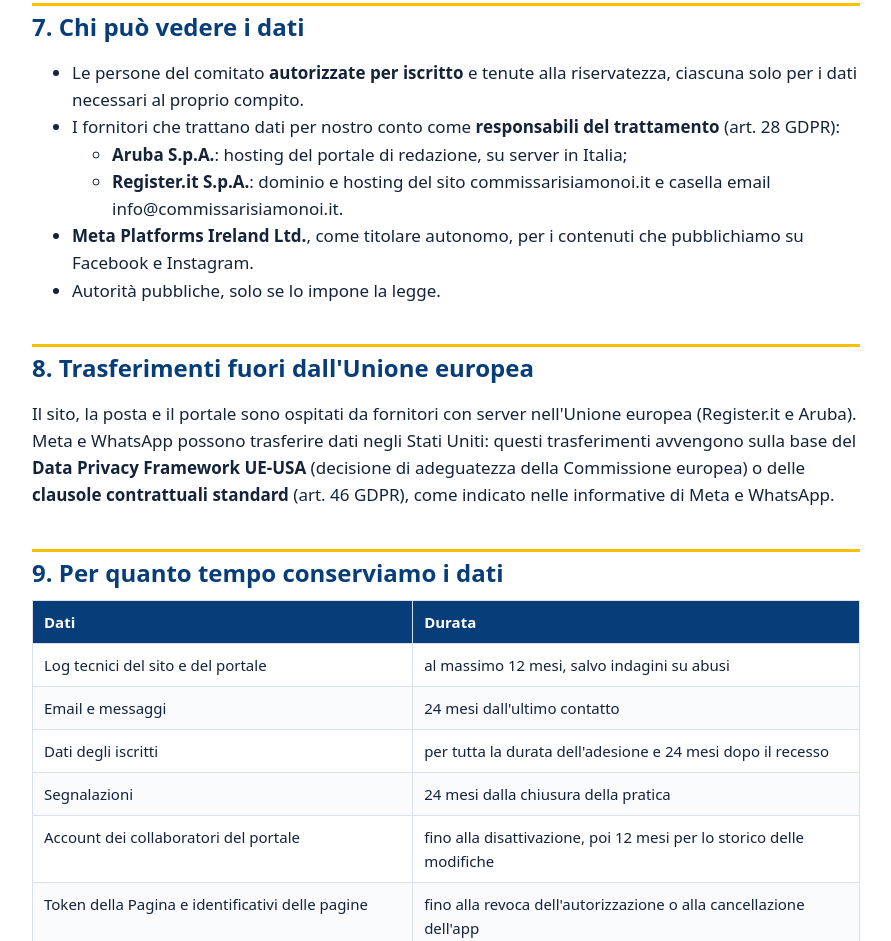
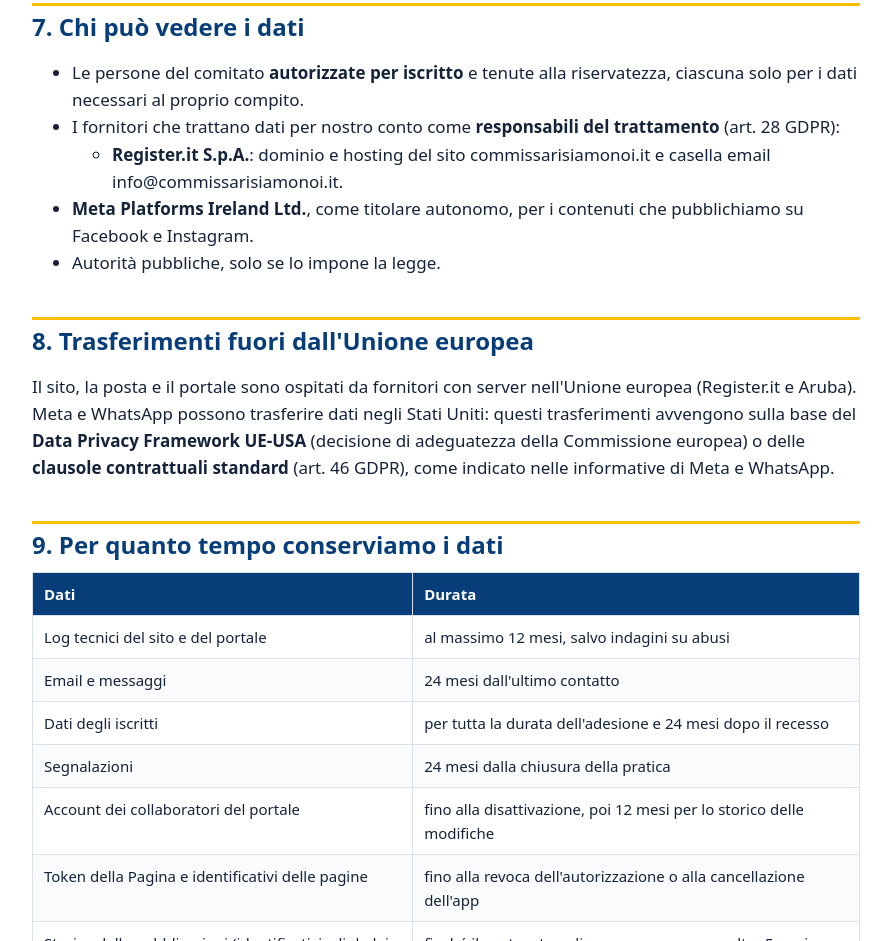
Before and after one commit to ICSN2026/icns, a plain HTML site: page privacy.html in a window 1280 px wide. Shown: the part 4253-5194 px from the top of the page, without its empty margins (194-1085 px from the left). Drawn offline with Linux system fonts and the light colour scheme.

Commit message:
Update privacy.html
remove Aruba

```diff
--- a/privacy.html
+++ b/privacy.html
@@ -140,7 +140,6 @@ footer{border-top:1px solid var(--line);color:var(--muted);font-size:14px;paddin
   <li>Le persone del comitato <strong>autorizzate per iscritto</strong> e tenute alla riservatezza, ciascuna solo per i dati necessari al proprio compito.</li>
   <li>I fornitori che trattano dati per nostro conto come <strong>responsabili del trattamento</strong> (art. 28 GDPR):
     <ul>
-      <li><strong>Aruba S.p.A.</strong>: hosting del portale di redazione, su server in Italia;</li>
       <li><strong>Register.it S.p.A.</strong>: dominio e hosting del sito commissarisiamonoi.it e casella email info@commissarisiamonoi.it.</li>
     </ul>
   </li>
```
